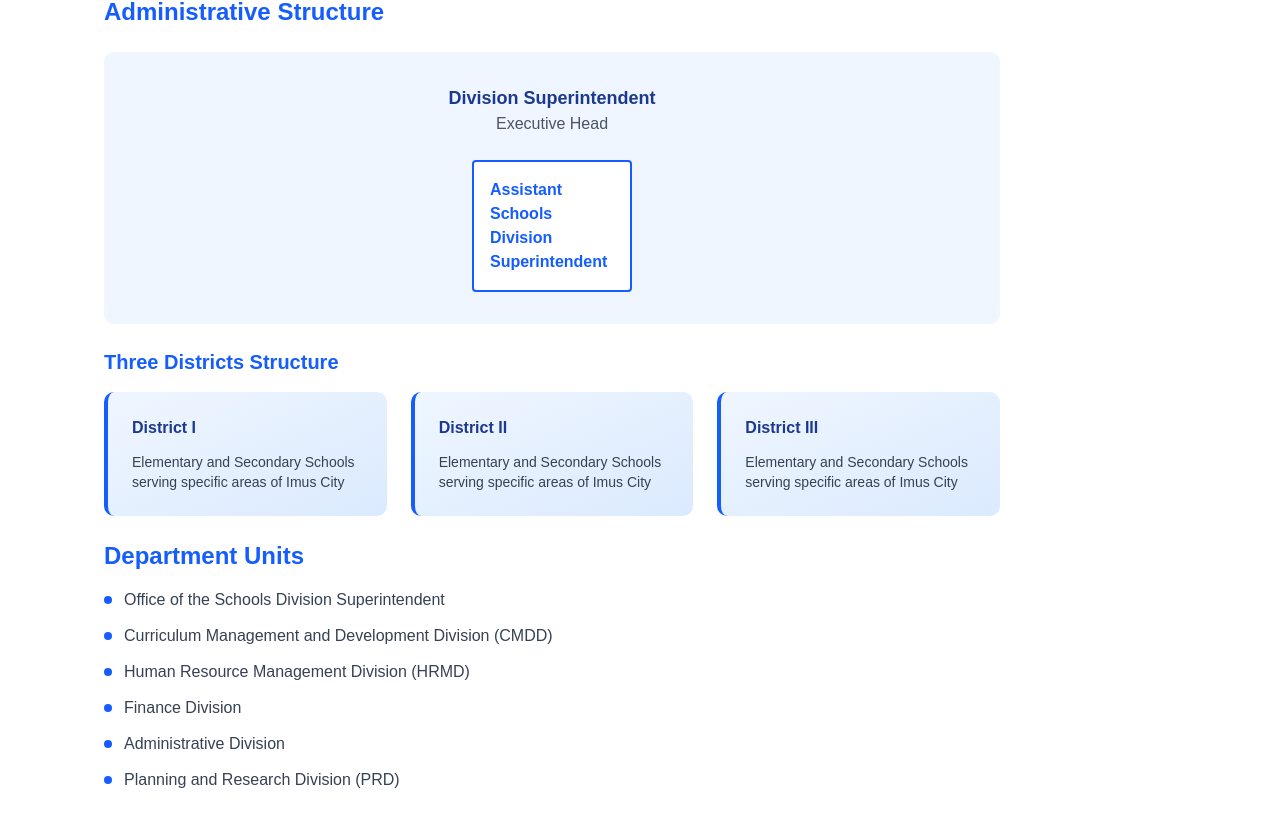
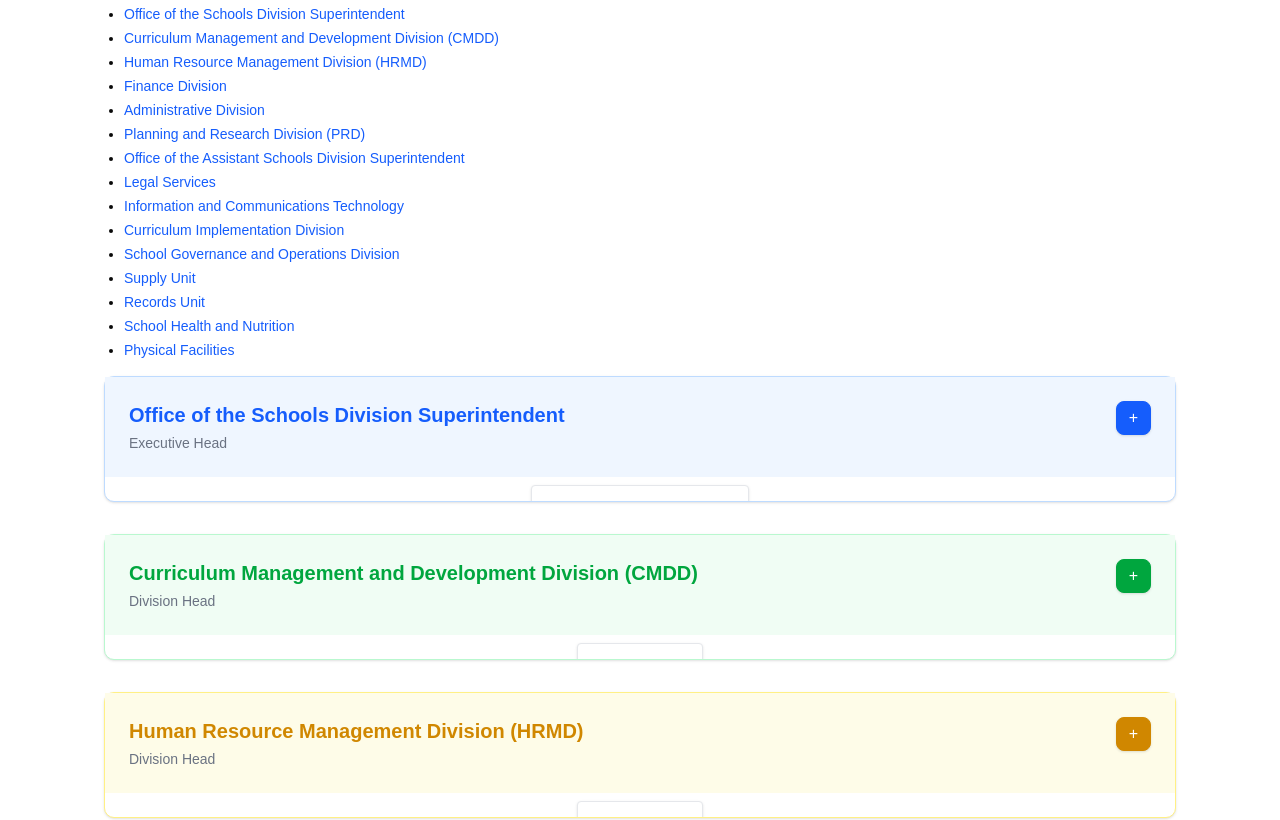
Before and after one commit to shaunieboy31/depedweb, a Next.js app: page /about-us/organizational-structure in a window 1280 px wide. Shown: the part 414-1234 px from the top of the page. Built offline with nearby package versions, Linux system fonts and the light colour scheme.

Commit message:
Organizational Structure Layout

```diff
--- a/app/about-us/organizational-structure/page.tsx
+++ b/app/about-us/organizational-structure/page.tsx
@@ -1,85 +1,258 @@
+"use client";
+
+import React, { useState } from "react";
+
 export default function OrganizationalStructure() {
+  const [openIds, setOpenIds] = useState<string[]>([]);
+  const departments = [
+    {
+      id: "admin",
+      title: "Office of the Schools Division Superintendent",
+      head: { name: "Division Superintendent", role: "Executive Head" },
+      roles: [
+        "Assistant Schools Division Superintendent",
+        "Executive Assistant",
+      ],
+    },
+    {
+      id: "cmdd",
+      title: "Curriculum Management and Development Division (CMDD)",
+      head: { name: "CMDD Head", role: "Division Head" },
+      roles: ["Curriculum Specialist", "Monitoring Officer", "Assessment Lead"],
+    },
+    {
+      id: "hrmd",
+      title: "Human Resource Management Division (HRMD)",
+      head: { name: "HRMD Head", role: "Division Head" },
+      roles: ["HR Officer I", "HR Officer II", "Recruitment & Records"],
+    },
+    {
+      id: "finance",
+      title: "Finance Division",
+      head: { name: "Finance Head", role: "Division Head" },
+      roles: ["Budget Officer", "Accountant", "Cashier"],
+    },
+    {
+      id: "adminDiv",
+      title: "Administrative Division",
+      head: { name: "Admin Head", role: "Division Head" },
+      roles: ["Records Officer", "Procurement", "Logistics"],
+    },
+    {
+      id: "prd",
+      title: "Planning and Research Division (PRD)",
+      head: { name: "PRD Head", role: "Division Head" },
+      roles: ["Planner", "Research Analyst"],
+    },
+    {
+      id: "assistant",
+      title: "Office of the Assistant Schools Division Superintendent",
+      head: { name: "Assistant Superintendent", role: "Assistant Head" },
+      roles: ["Executive Assistant", "Support Staff"],
+    },
+    {
+      id: "legal",
+      title: "Legal Services",
+      head: { name: "Legal Head", role: "Division Head" },
+      roles: ["Legal Officer", "Paralegal"],
+    },
+    {
+      id: "ict",
+      title: "Information and Communications Technology",
+      head: { name: "ICT Head", role: "Division Head" },
+      roles: ["IT Officer", "Systems Admin", "Support"],
+    },
+    {
+      id: "curriculum_impl",
+      title: "Curriculum Implementation Division",
+      head: { name: "CID Head", role: "Division Head" },
+      roles: ["Implementation Officer", "Trainers"],
+    },
+    {
+      id: "school_gov",
+      title: "School Governance and Operations Division",
+      head: { name: "SGOD Head", role: "Division Head" },
+      roles: ["Operations Officer", "Field Supervisors"],
+    },
+    {
+      id: "supply",
+      title: "Supply Unit",
+      head: { name: "Supply Head", role: "Unit Head" },
+      roles: ["Supply Clerk", "Inventory Officer"],
+    },
+    {
+      id: "records",
+      title: "Records Unit",
+      head: { name: "Records Head", role: "Unit Head" },
+      roles: ["Records Officer", "Archivist"],
+    },
+    {
+      id: "health",
+      title: "School Health and Nutrition",
+      head: { name: "Health Head", role: "Unit Head" },
+      roles: ["Nurse", "Health Coordinator"],
+    },
+    {
+      id: "facilities",
+      title: "Physical Facilities",
+      head: { name: "Facilities Head", role: "Unit Head" },
+      roles: ["Facilities Officer", "Maintenance Team"],
+    },
+  ];
+
+  const styles = [
+    {
+      bgHeader: "bg-blue-50",
+      border: "border-blue-200",
+      titleText: "text-blue-600",
+      btn: "bg-blue-600 text-white border-blue-600",
+      linkHover: "hover:text-blue-700",
+    },
+    {
+      bgHeader: "bg-green-50",
+      border: "border-green-200",
+      titleText: "text-green-600",
+      btn: "bg-green-600 text-white border-green-600",
+      linkHover: "hover:text-green-700",
+    },
+    {
+      bgHeader: "bg-yellow-50",
+      border: "border-yellow-200",
+      titleText: "text-yellow-600",
+      btn: "bg-yellow-600 text-white border-yellow-600",
+      linkHover: "hover:text-yellow-700",
+    },
+    {
+      bgHeader: "bg-red-50",
+      border: "border-red-200",
+      titleText: "text-red-600",
+      btn: "bg-red-600 text-white border-red-600",
+      linkHover: "hover:text-red-700",
+    },
+    {
+      bgHeader: "bg-purple-50",
+      border: "border-purple-200",
+      titleText: "text-purple-600",
+      btn: "bg-purple-600 text-white border-purple-600",
+      linkHover: "hover:text-purple-700",
+    },
+  ];
+
+  function OrgChart({ head, roles }: { head: any; roles: string[] }) {
+    return (
+      <div className="w-full">
+        <div className="flex justify-center">
+          <div className="bg-white border border-gray-200 rounded shadow-sm px-4 py-3 text-center">
+            <p className="font-semibold text-gray-800">{head.name}</p>
+            <p className="text-sm text-gray-500">{head.role}</p>
+          </div>
+        </div>
+
+        <div className="flex justify-center">
+          <div className="w-px bg-gray-200 h-6 my-2" />
+        </div>
+
+        <div className="mt-2 grid grid-cols-1 sm:grid-cols-2 lg:grid-cols-3 gap-4">
+          {roles.map((r) => (
+            <div
+              key={r}
+              className="bg-white border border-gray-200 rounded p-3 text-center"
+            >
+              <p className="font-medium text-gray-800">{r}</p>
+            </div>
+          ))}
+        </div>
+      </div>
+    );
+  }
+
   return (
     <div className="w-full">
       <section className="px-4 lg:px-16 py-16">
-        <div className="max-w-4xl">
-          <h1 className="text-4xl font-bold text-gray-900 mb-8">Organizational Structure</h1>
+        <div className="max-w-7xl mx-auto">
+          <h1 className="text-4xl font-bold text-gray-900 mb-8">
+            Organizational Structure
+          </h1>
 
-          <div className="prose prose-lg max-w-none text-gray-700 space-y-6">
-            <p>
-              The Schools Division Office of Imus City operates under a structured organizational framework designed to efficiently deliver educational services to all learners and stakeholders.
-            </p>
+          <p className="text-gray-700 mb-8">
+            The Schools Division Office of Imus City operates under a structured
+            organizational framework designed to efficiently deliver educational
+            services to all learners and stakeholders. Click each department to
+            view its simple org chart.
+          </p>
 
-            <div>
-              <h2 className="text-2xl font-bold text-blue-600 mb-6">Administrative Structure</h2>
+          {/* quick links / header list (bulleted, reduced gap) */}
+          <nav className="mb-4">
+            <ul className="list-disc pl-5 space-y-1 text-sm">
+              {departments.map((d, idx) => {
+                const s = styles[idx % styles.length];
+                return (
+                  <li key={d.id}>
+                    <a
+                      href={`#${d.id}`}
+                      className={`text-blue-600 hover:underline ${s.linkHover}`}
+                    >
+                      {d.title}
+                    </a>
+                  </li>
+                );
+              })}
+            </ul>
+          </nav>
 
-              <div className="bg-blue-50 p-8 rounded-lg mb-6">
-                <div className="text-center mb-6">
-                  <p className="font-bold text-lg text-blue-900">Division Superintendent</p>
-                  <p className="text-gray-600">Executive Head</p>
-                </div>
-                <div className="flex justify-center gap-4 flex-wrap">
-                  <div className="bg-white border-2 border-blue-600 p-4 rounded w-40">
-                    <p className="font-semibold text-blue-600">Assistant Schools Division Superintendent</p>
+          <div className="flex flex-col gap-8">
+            {departments.map((d, idx) => {
+              const s = styles[idx % styles.length];
+              const isOpen = openIds.includes(d.id);
+              return (
+                <section
+                  key={d.id}
+                  id={d.id}
+                  className={`bg-white rounded-lg shadow-sm border ${s.border}`}
+                >
+                  <div
+                    className={`p-4 md:p-6 flex items-start justify-between ${s.bgHeader}`}
+                  >
+                    <div className="flex-1">
+                      <h2
+                        className={`text-lg md:text-xl font-semibold ${s.titleText}`}
+                      >
+                        {d.title}
+                      </h2>
+                      <p className="text-sm text-gray-500 mt-1">
+                        {d.head?.role}
+                      </p>
+                    </div>
+
+                    <div className="flex items-center gap-3">
+                      <button
+                        aria-expanded={isOpen}
+                        onClick={() =>
+                          setOpenIds((prev) =>
+                            prev.includes(d.id)
+                              ? prev.filter((x) => x !== d.id)
+                              : [...prev, d.id],
+                          )
+                        }
+                        className={`${s.btn} px-3 py-1 rounded-md shadow-sm border`}
+                      >
+                        {isOpen ? "−" : "+"}
+                      </button>
+                    </div>
                   </div>
-                </div>
-              </div>
 
-              <h3 className="text-xl font-bold text-blue-600 mb-4">Three Districts Structure</h3>
-
-              <div className="grid grid-cols-1 md:grid-cols-3 gap-6">
-                <div className="bg-gradient-to-br from-blue-50 to-blue-100 p-6 rounded-lg border-l-4 border-blue-600">
-                  <h4 className="font-bold text-blue-900 mb-3">District I</h4>
-                  <p className="text-gray-700 text-sm">
-                    Elementary and Secondary Schools serving specific areas of Imus City
-                  </p>
-                </div>
-
-                <div className="bg-gradient-to-br from-blue-50 to-blue-100 p-6 rounded-lg border-l-4 border-blue-600">
-                  <h4 className="font-bold text-blue-900 mb-3">District II</h4>
-                  <p className="text-gray-700 text-sm">
-                    Elementary and Secondary Schools serving specific areas of Imus City
-                  </p>
-                </div>
-
-                <div className="bg-gradient-to-br from-blue-50 to-blue-100 p-6 rounded-lg border-l-4 border-blue-600">
-                  <h4 className="font-bold text-blue-900 mb-3">District III</h4>
-                  <p className="text-gray-700 text-sm">
-                    Elementary and Secondary Schools serving specific areas of Imus City
-                  </p>
-                </div>
-              </div>
-            </div>
-
-            <div>
-              <h2 className="text-2xl font-bold text-blue-600 mb-4">Department Units</h2>
-              <div className="space-y-3">
-                <div className="flex items-start gap-3">
-                  <div className="w-2 h-2 bg-blue-600 rounded-full mt-2"></div>
-                  <p>Office of the Schools Division Superintendent</p>
-                </div>
-                <div className="flex items-start gap-3">
-                  <div className="w-2 h-2 bg-blue-600 rounded-full mt-2"></div>
-                  <p>Curriculum Management and Development Division (CMDD)</p>
-                </div>
-                <div className="flex items-start gap-3">
-                  <div className="w-2 h-2 bg-blue-600 rounded-full mt-2"></div>
-                  <p>Human Resource Management Division (HRMD)</p>
-                </div>
-                <div className="flex items-start gap-3">
-                  <div className="w-2 h-2 bg-blue-600 rounded-full mt-2"></div>
-                  <p>Finance Division</p>
-                </div>
-                <div className="flex items-start gap-3">
-                  <div className="w-2 h-2 bg-blue-600 rounded-full mt-2"></div>
-                  <p>Administrative Division</p>
-                </div>
-                <div className="flex items-start gap-3">
-                  <div className="w-2 h-2 bg-blue-600 rounded-full mt-2"></div>
-                  <p>Planning and Research Division (PRD)</p>
-                </div>
-              </div>
-            </div>
+                  <div
+                    className={`px-4 pb-6 transition-[max-height] duration-300 ease-in-out overflow-hidden ${
+                      isOpen ? "max-h-[2000px]" : "max-h-0"
+                    }`}
+                  >
+                    <div className="pt-2">
+                      <OrgChart head={d.head} roles={d.roles} />
+                    </div>
+                  </div>
+                </section>
+              );
+            })}
           </div>
         </div>
       </section>
```
